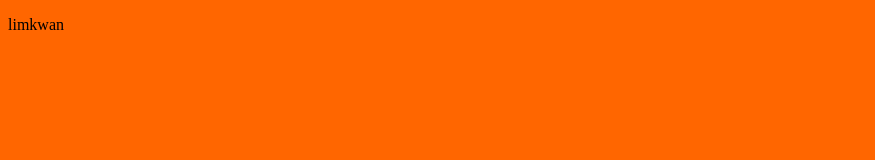
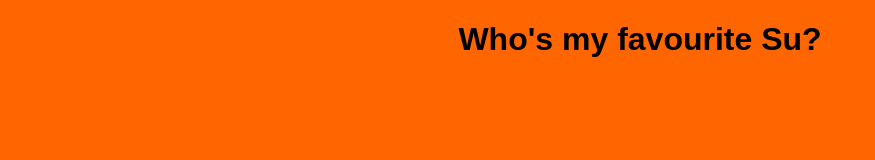
Before and after one commit to limkwan/limkwan.github.io, a plain HTML site: page index.html in a window 1280 px wide. Shown: the whole page, without its empty margins (0-875 px from the left). Drawn offline with Linux system fonts and the light colour scheme.

Commit message:
Set title

```diff
--- a/index.html
+++ b/index.html
@@ -2,9 +2,16 @@
 <html lang=en>
 <head>
 <meta charset=utf-8>
-<title>limkwan</title>
+<title>Who's my favourite Su?</title>
+<style type="text/css">
+body { font-family: Arial, Helvetica, sans-serif;}
+header,h1 { text-align: center; }
+img {width: 100%;}
+</style>
 </head>
 <body style="background-color:#ff6600;">
-<p>limkwan</p>
+<header>
+<h1 class="title">Who's my favourite Su?</h1>
+</header>
 </body>
 </html>
```
